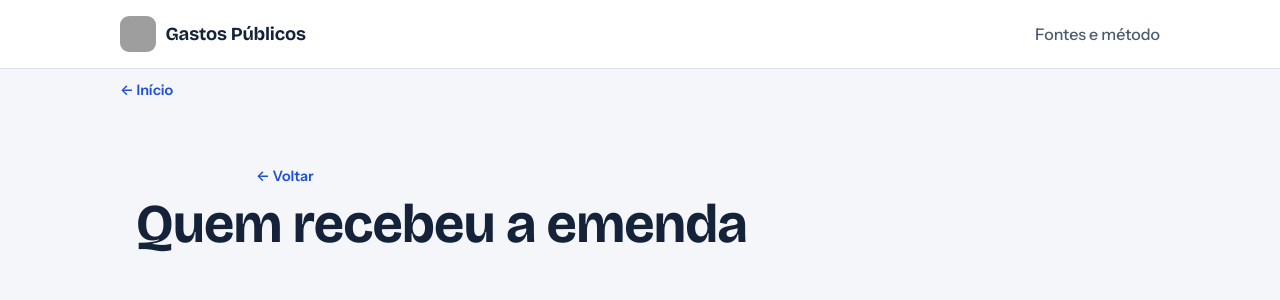
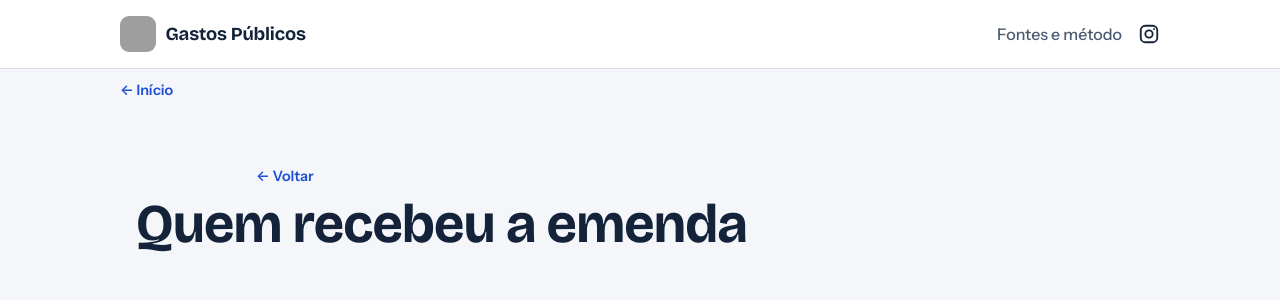
Before and after one commit to rinaldotg/gastos-politicos, a Python web app: template site/templates/emenda.html in a window 1280 px wide. Shown: the top 300 px of the page. Run offline with Jinja, Linux system fonts and the light colour scheme; the template is opened without the code that fills it: most values are stand-ins (such as "Sample title", 1, 10 or a date in 2020); grey boxes are pictures that could not be loaded.

Commit message:
Cabecalho: icone do Instagram @oquepagamos
Co-Authored-By: Claude Sonnet 5.5 <noreply@anthropic.com>
Claude-Session: https://claude.ai/code/session_01Q7TGwhxXKu5SgUsFtrboQV

```diff
--- a/site/static/style.css
+++ b/site/static/style.css
@@ -216,3 +216,5 @@ select{font:inherit;font-size:1rem;padding:.55rem .7rem;border:1px solid var(--l
 .abas-pessoa button { font: inherit; font-weight: 600; padding: .5rem 1rem; border: 1px solid var(--linha); border-radius: 999px; background: var(--papel); color: var(--tinta); cursor: pointer; }
 .abas-pessoa button[aria-pressed="true"] { background: var(--acento); border-color: var(--acento); color: #fff; }
 .aba-painel[hidden] { display: none; }
+.topo nav .insta{display:inline-flex;align-items:center;color:var(--tinta)}
+.topo nav .insta:hover{color:var(--acento)}
--- a/site/templates/base.html
+++ b/site/templates/base.html
@@ -26,7 +26,7 @@
 <a class="pular" href="#conteudo">Ir para o conteúdo</a>
 <header class="topo">
   <a class="marca" href="{{ raiz or './' }}"><img src="{{ raiz }}static/logo.png" alt="" width="36" height="36">Gastos Públicos</a>
-  <nav aria-label="Principal"><a href="{{ raiz }}sobre/">Fontes e método</a></nav>
+  <nav aria-label="Principal"><a href="{{ raiz }}sobre/">Fontes e método</a><a class="insta" href="https://www.instagram.com/oquepagamos/" target="_blank" rel="noopener" aria-label="Instagram @oquepagamos" title="Instagram @oquepagamos"><svg viewBox="0 0 24 24" width="22" height="22" fill="none" stroke="currentColor" stroke-width="2" stroke-linecap="round" stroke-linejoin="round" aria-hidden="true"><rect x="3" y="3" width="18" height="18" rx="5"/><circle cx="12" cy="12" r="4"/><circle cx="17.5" cy="6.5" r="1" fill="currentColor" stroke="none"/></svg></a></nav>
 </header>
 {% if raiz %}<div class="voltar"><a href="{{ raiz }}">← Início</a></div>{% endif %}
 <main id="conteudo">
```
